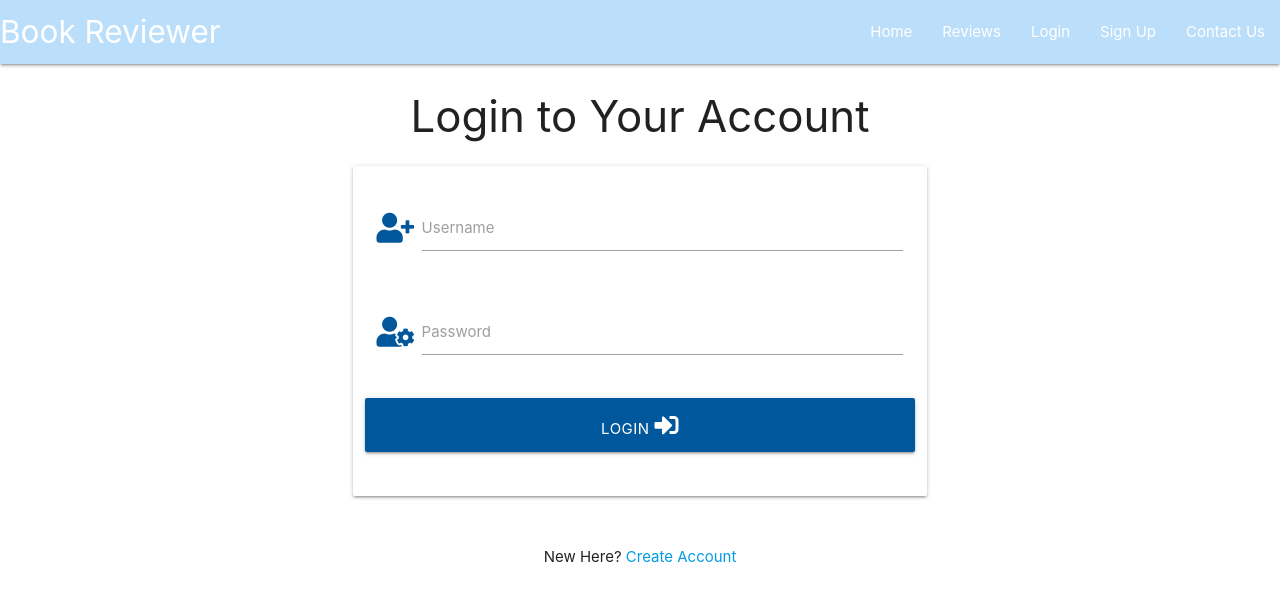
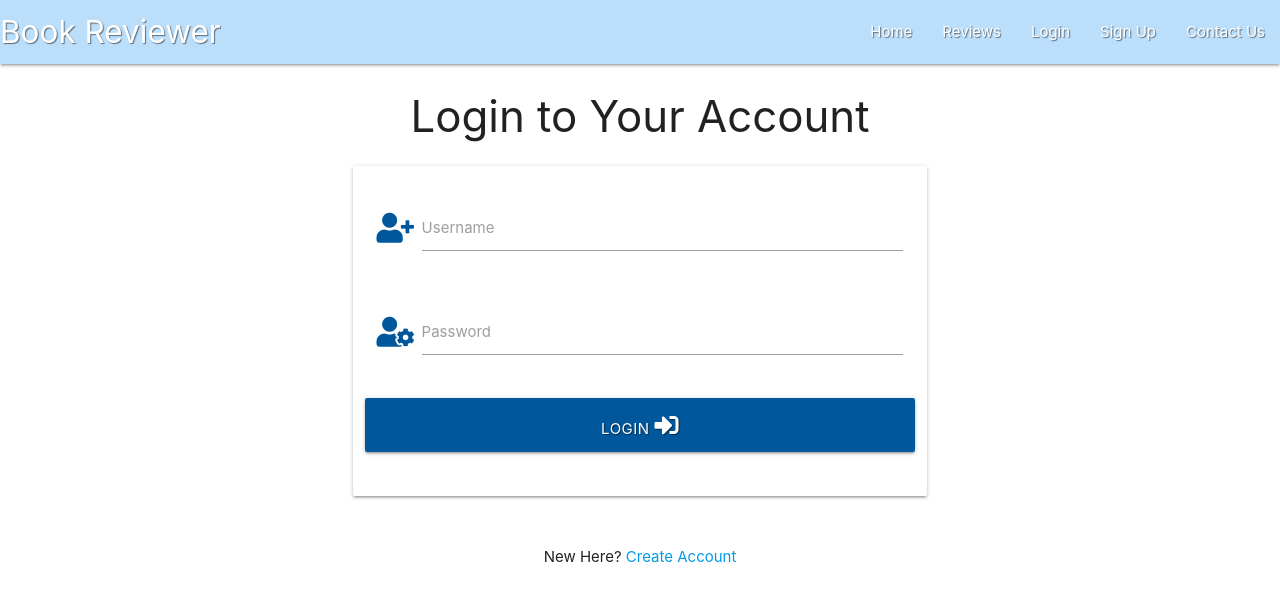
Before and after one commit to AJWest22/MS3-Submission, a Flask app: page /login in a window 1280 px wide. Shown: the top 602 px of the page. Run offline with Flask 2, Linux system fonts and the light colour scheme; some libraries are stand-ins or nearby versions.

Commit message:
added text shadow styling

```diff
--- a/static/css/style.css
+++ b/static/css/style.css
@@ -1,2 +1,6 @@
 @import url('https://fonts.googleapis.com/css2?family=Oswald:wght@500&display=swap');
 @import url('https://fonts.googleapis.com/css2?family=Roboto&display=swap');
+
+.text-shadow {
+    text-shadow: 1px 1px 1px rgba(0, 0, 0, 0.5);
+}
```
